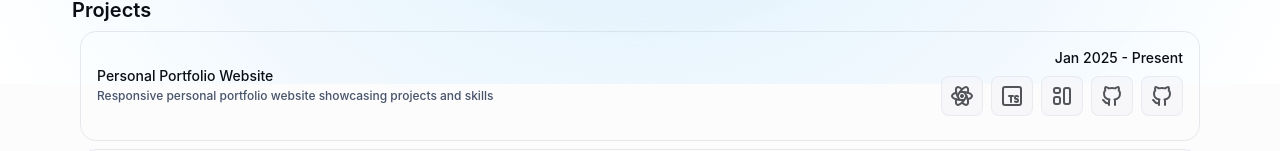
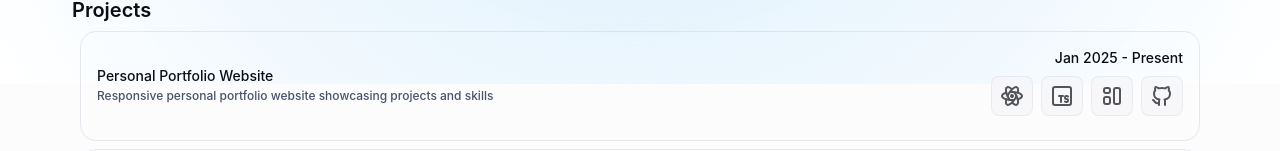
Before and after one commit to dylan-mulligan/personal-website, a React (Create React App) app: page / in a window 1280 px wide. Shown: the part 716-867 px from the top of the page. Built offline with nearby package versions, Linux system fonts and the light colour scheme; the HTML template or start-up script is replaced by a standard one.

Commit message:
Improved chip interactions

```diff
--- a/src/components/ExpandableList.tsx
+++ b/src/components/ExpandableList.tsx
@@ -27,6 +27,7 @@ interface Technology {
 const ExpandableList: React.FC<ExpandableListProps> = ({ items }): JSX.Element => {
     const theme = useTheme();
     const [expandedItem, setExpandedItem] = useState<number | null>(null);
+    const [hoveredChip, setHoveredChip] = useState<string | null>(null);
     const isSmallScreen = useMediaQuery(theme.breakpoints.down('md'));
     const isXSmallScreen = useMediaQuery(theme.breakpoints.down('sm'));
     const [technologies, setTechnologies] = useState<Technology[]>([]);
@@ -46,15 +47,20 @@ const ExpandableList: React.FC<ExpandableListProps> = ({ items }): JSX.Element =
             alignItems: 'center',
             justifyContent: 'center',
             minHeight: 40,
-            ...(expandOnHover && {
-                '& .MuiChip-label': {
-                    display: 'none',
-                },
-                '&:hover .MuiChip-label': {
-                    display: 'block',
-                    width: 'max-content',
-                },
-            }),
+            position: 'relative',
+            '& .MuiChip-label': {
+                display: 'flex',
+                alignItems: 'center',
+                justifyContent: 'center',
+                marginLeft: expandOnHover ? '-22px' : '0',
+                transition: 'margin-left 0.3s ease',
+            },
+            '&:hover .MuiChip-label': {
+                display: 'flex',
+                alignItems: 'center',
+                justifyContent: 'center',
+                marginLeft: expandOnHover ? '-10px' : '0',
+            },
         };
     }
 
@@ -111,10 +117,15 @@ const ExpandableList: React.FC<ExpandableListProps> = ({ items }): JSX.Element =
                                 <Box sx={{ display: "flex", gap: 1, marginTop: 1 }}>
                                     {item.technologies.map((techName, techIndex) => {
                                         const tech = getTechnologyDetails(techName);
+                                        const chipKey = `${index}-${techName}`;
                                         return tech ? (
                                             <Chip
-                                                key={techIndex}
-                                                label={tech.name}
+                                                key={chipKey}
+                                                label={
+                                                    <Collapse in={hoveredChip === chipKey} orientation={"horizontal"}>
+                                                        {tech.name}
+                                                    </Collapse>
+                                                }
                                                 component="a"
                                                 icon={<TechnologyIcon iconName={tech.name} />}
                                                 href={tech.url}
@@ -123,6 +134,8 @@ const ExpandableList: React.FC<ExpandableListProps> = ({ items }): JSX.Element =
                                                 target="_blank"
                                                 rel="noopener noreferrer"
                                                 sx={chipStyle(true)}
+                                                onMouseEnter={() => setHoveredChip(chipKey)}
+                                                onMouseLeave={() => setHoveredChip(null)}
                                                 onClick={(event) => event.stopPropagation()}
                                             />
                                         ) : null;
--- a/src/components/TechnologyIcon.tsx
+++ b/src/components/TechnologyIcon.tsx
@@ -27,8 +27,6 @@ const TechnologyIcon: React.FC<TechnologyIconProps> = ({ iconName }) => {
         case "Material-UI":
             return <IconLayout />;
         case "CI/CD":
-            return <IconBrandGithub />;
-        case "GH Pages":
             return <IconBrandGithub />;
         case "MERN":
             return <IconBrandMongodb />;
--- a/src/data/technologies.json
+++ b/src/data/technologies.json
@@ -14,10 +14,6 @@
   {
     "name": "CI/CD",
     "url": "https://github.com/features/actions"
-  },
-  {
-    "name": "GH Pages",
-    "url": "https://pages.github.com/"
   },
   {
     "name": "MERN",
```
